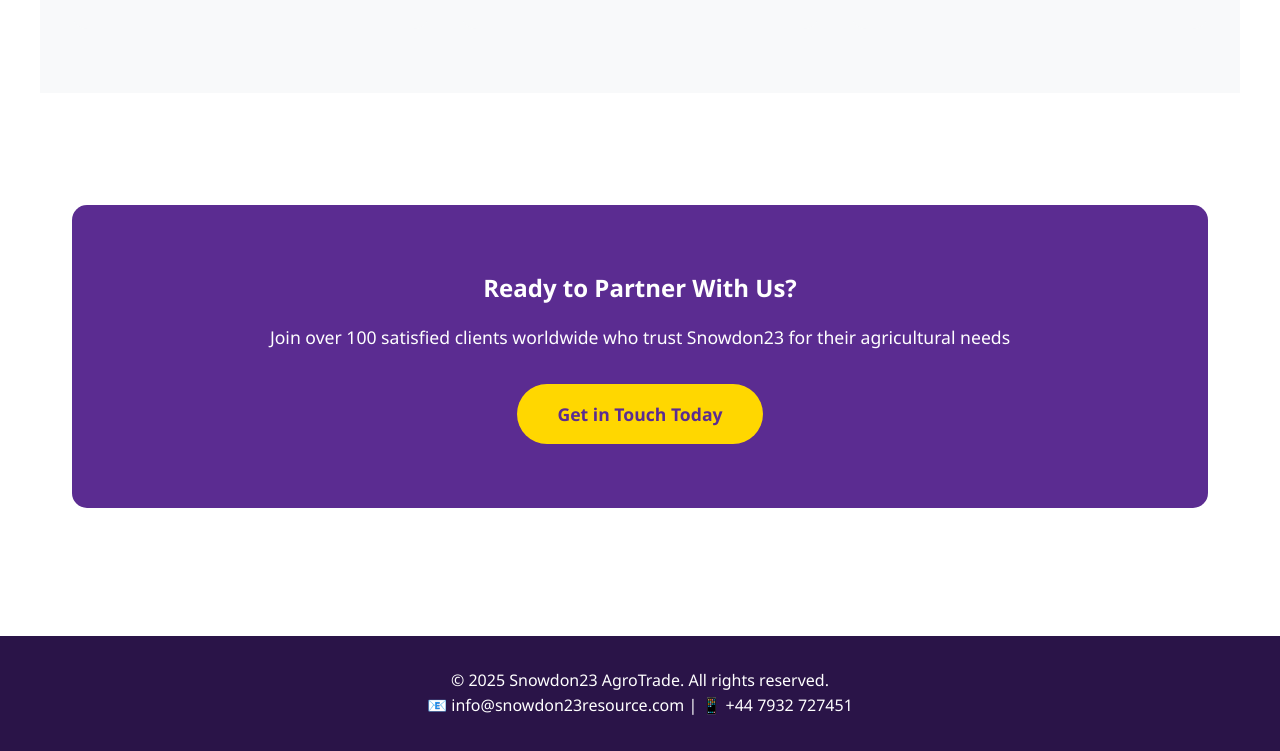
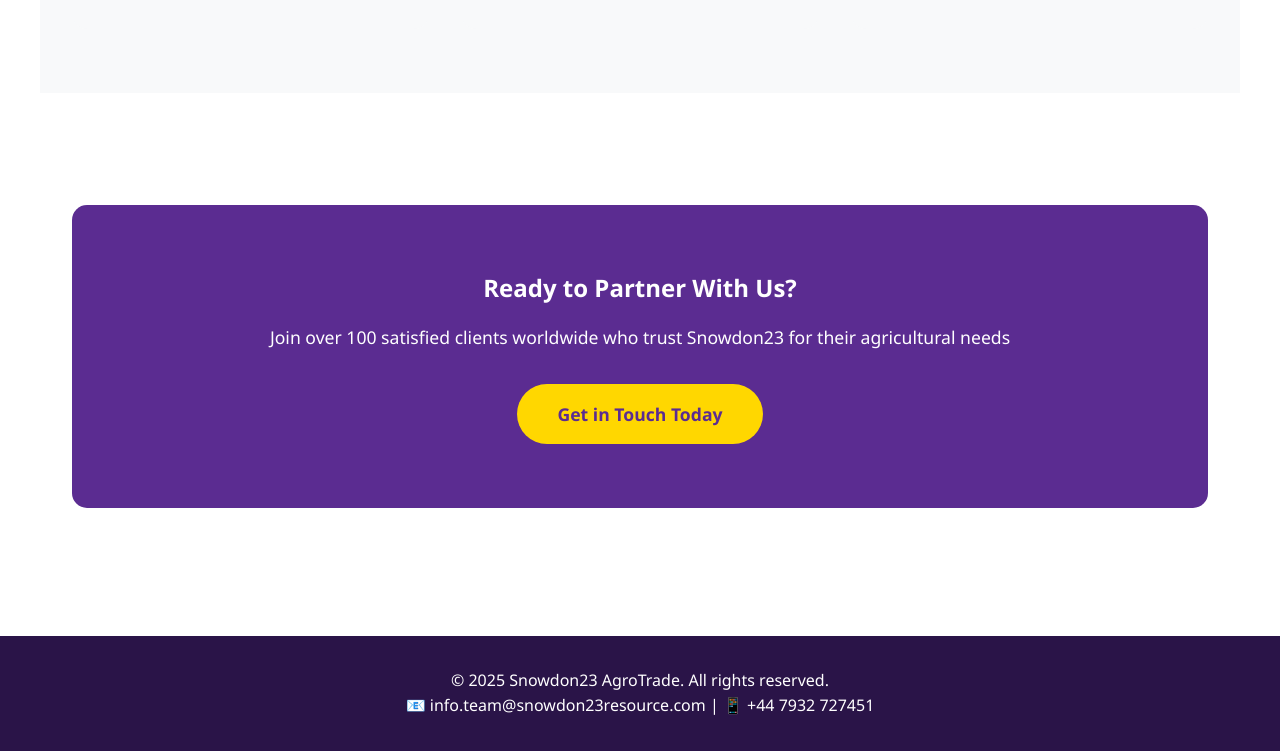
Before and after one commit to solomonAdekunle/snowdon23-agrotrade, a website: page about-page.html in a window 1280 px wide. Shown: the part 3476-4227 px from the top of the page. Drawn offline with Linux system fonts and the light colour scheme.

Commit message:
Update about-page.html

```diff
--- a/about-page.html
+++ b/about-page.html
@@ -203,7 +203,7 @@
 
   <footer>
     <p>&copy; 2025 Snowdon23 AgroTrade. All rights reserved.</p>
-    <p>📧 info@snowdon23resource.com | 📱 +44 7932 727451</p>
+    <p>📧 info.team@snowdon23resource.com | 📱 +44 7932 727451</p>
   </footer>
 </body>
 </html>
```
